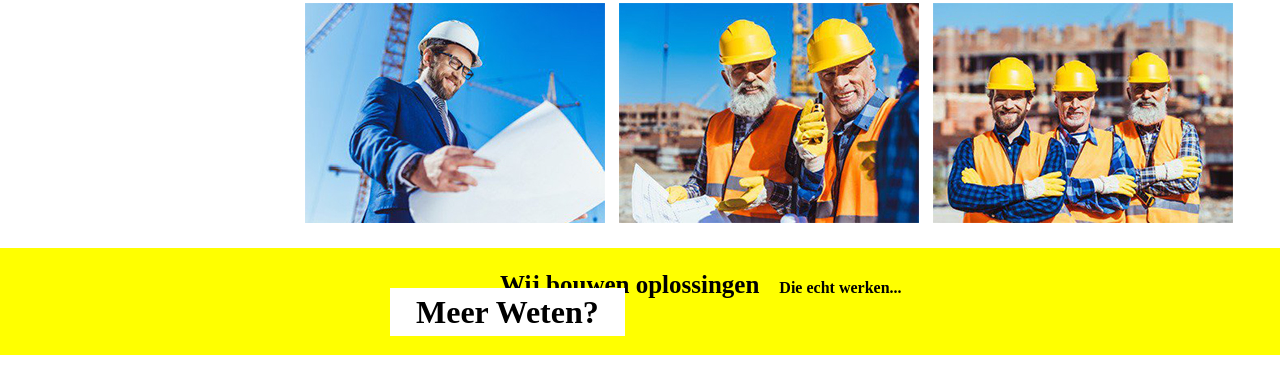
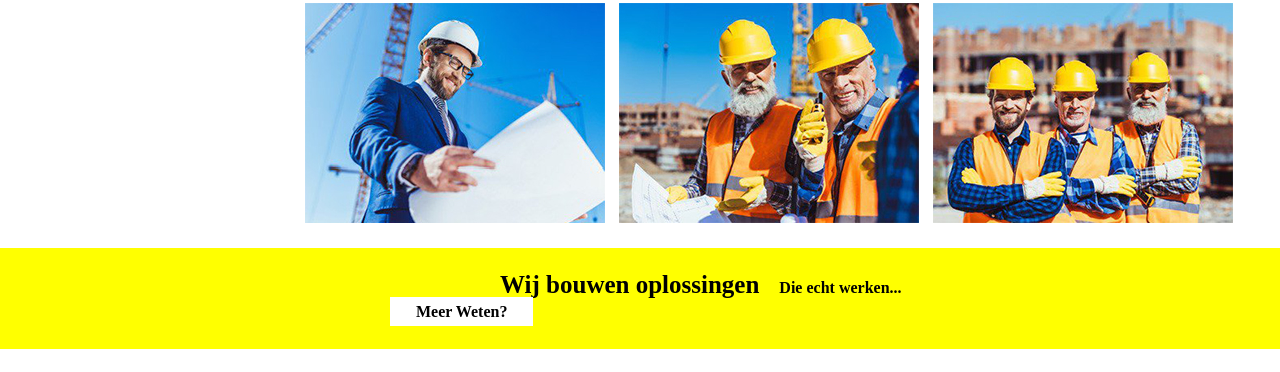
Before and after one commit to 0pilatos0/Wk9O1, a plain HTML site: page index.html in a window 1280 px wide. Shown: the part 496-868 px from the top of the page. Drawn offline with Linux system fonts and the light colour scheme.

Commit message:
snellefix

```diff
--- a/css/style.css
+++ b/css/style.css
@@ -79,7 +79,6 @@ a{
     border: 1px solid white;
     background: white;
     padding: 5px 25px;
-    font-size: 32px;
     font-weight: 600;
 }
 
```
